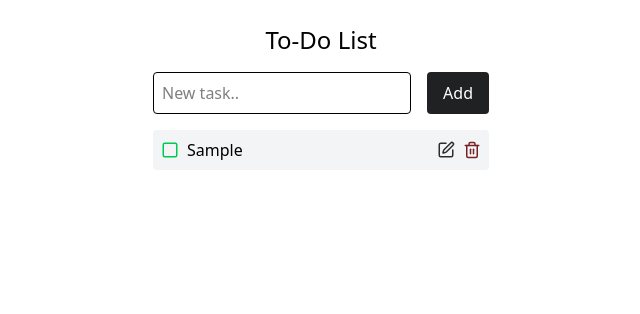
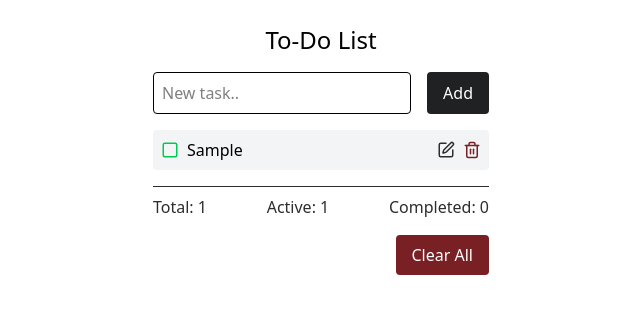
Before and after one commit to nickdimizas/react-todo-app, a React (Vite) app: page / in a window 1280 px wide. Both pictures are taken after typing "Sample" into the empty fields and a click on the button "Add". Shown: the top 314 px of the page, without its empty margins (319-959 px from the left). Built offline with nearby package versions, Linux system fonts and the light colour scheme.

Commit message:
feat: add clear all tasks and count tasks

```diff
--- a/src/components/Todo.tsx
+++ b/src/components/Todo.tsx
@@ -33,17 +33,26 @@
           ? {...todo, completed: !todo.completed}
           : todo
       );
-      default:
-        return state;
+    case "CLEAR_ALL":
+      return [];
+    default:
+      return state;
   }
 };
 
 const Todo = () => {
   const [todos, dispatch] = useReducer(todoReducer, [], getInitialTodos);
+  const totalTasks: number = todos.length;
+  const completedTasks: number = todos.filter(t => t.completed).length;
+  const activeTasks: number = totalTasks - completedTasks;
 
   useEffect(() => {
     localStorage.setItem("todos", JSON.stringify(todos));
   },[todos])
+
+  const handleClearAll = () => {
+    dispatch({type: "CLEAR_ALL"});
+  }
 
   return (
       <>
@@ -51,6 +60,25 @@
           <h1 className="text-center text-2xl mb-4">To-Do List</h1>
           <TodoForm dispatch={dispatch} />
           <TodoList todos={todos} dispatch={dispatch}/>
+
+          { todos.length > 0 && (
+            <>
+              <div className="flex justify-between border-t pt-2 mt-4 text-cf-gray">
+                <span>Total: {totalTasks}</span>
+                <span>Active: {activeTasks}</span>
+                <span>Completed: {completedTasks}</span>
+              </div>
+              <div className="text-end mt-4">
+                <button
+                    onClick={handleClearAll}
+                    className="bg-cf-dark-red text-white py-2 px-4 rounded"
+                >
+                  Clear All
+                </button>
+              </div>
+            </>
+          )}
+
         </div>
       </>
   )
--- a/src/types.ts
+++ b/src/types.ts
@@ -8,7 +8,8 @@
     | {type: "ADD"; payload: string}
     | {type: "DELETE"; payload: number}
     | {type: "EDIT"; payload: {id: number; newText:string} }
-    | {type: "COMPLETE"; payload: number};
+    | {type: "COMPLETE"; payload: number}
+    | {type: "CLEAR_ALL"};
 
 export type TodoFormProps = {
   dispatch: React.Dispatch<Action>;
```
